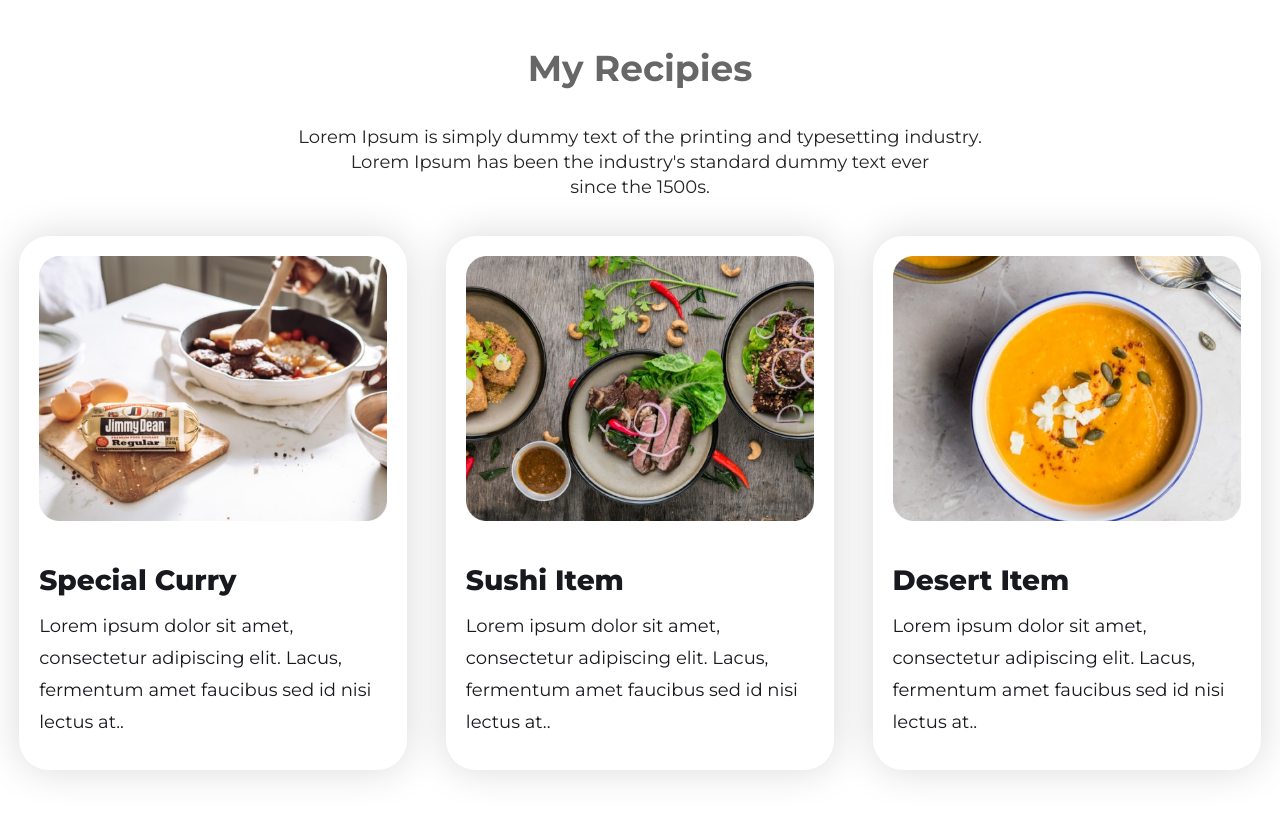
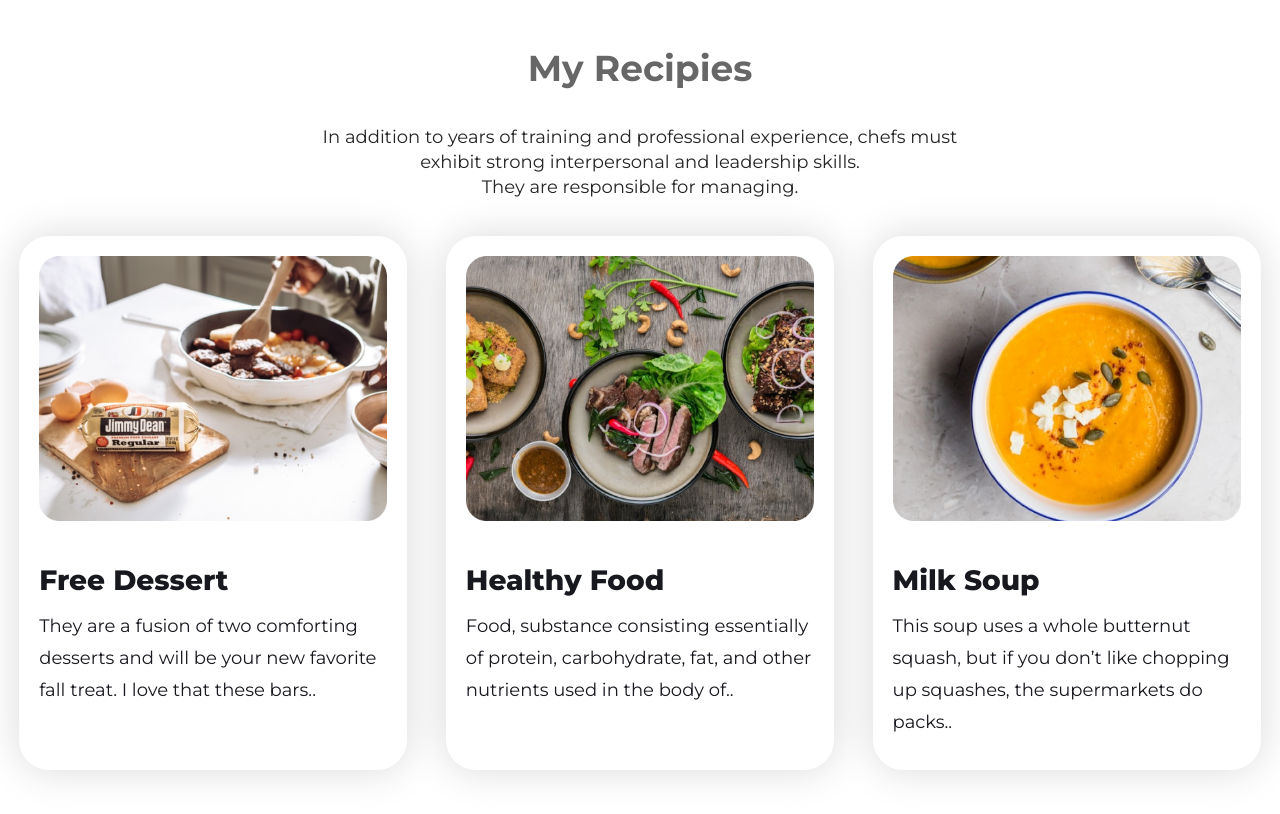
Before and after one commit to hasanfardous/assignment-1, a plain HTML site: page index.html in a window 1280 px wide. Shown: the part 1500-2314 px from the top of the page. Drawn offline with Linux system fonts and the light colour scheme.

Commit message:
Updated dummy content

```diff
--- a/index.html
+++ b/index.html
@@ -36,7 +36,7 @@
         <div class="half-width about-me-right-content">
             <h3 class="title">About Me</h3>
             <p>
-                Lorem ipsum dolor sit amet, consectetur adipiscing elit. Condimentum diam orci pretium a pharetra, feugiat cursus. Dictumst risus, sem egestas odio cras adipiscing vulputate. Nisi, risus in suscipit non. Non commodo volutpat, pharetra, vel.
+                In addition to years of training and professional experience, chefs must exhibit strong interpersonal and leadership skills. They are responsible for managing and inspiring an entire.
             </p>
             <a class="button" href="#" target="_blank">Contact me</a>
         </div>
@@ -46,29 +46,29 @@
         <div class="recipe-title text-center">
             <h2>My Recipies</h2>
             <p>
-                Lorem Ipsum is simply dummy text of the printing and typesetting industry.<br> Lorem Ipsum has been the industry's standard dummy text ever<br> since the 1500s.
+                In addition to years of training and professional experience, chefs must<br>exhibit strong interpersonal and leadership skills.<br>They are responsible for managing.
             </p>
         </div>
         <div class="recipie-items container">
             <div class="quarter-width">
                 <img src="images/recipe-1.jpg" alt="recipe 1">
-                <h3 class="title">Special Curry</h3>
+                <h3 class="title">Free Dessert</h3>
                 <p>
-                    Lorem ipsum dolor sit amet, consectetur adipiscing elit. Lacus, fermentum amet faucibus sed id nisi lectus at..
+                    They are a fusion of two comforting desserts and will be your new favorite fall treat. I love that these bars..
                 </p>
             </div>
             <div class="quarter-width">
                 <img src="images/recipe-2.jpg" alt="recipe 2">
-                <h3 class="title">Sushi Item</h3>
+                <h3 class="title">Healthy Food</h3>
                 <p>
-                    Lorem ipsum dolor sit amet, consectetur adipiscing elit. Lacus, fermentum amet faucibus sed id nisi lectus at..
+                    Food, substance consisting essentially of protein, carbohydrate, fat, and other nutrients used in the body of..
                 </p>
             </div>
             <div class="quarter-width">
                 <img src="images/recipe-3.png" alt="recipe 3">
-                <h3 class="title">Desert Item</h3>
+                <h3 class="title">Milk Soup</h3>
                 <p>
-                    Lorem ipsum dolor sit amet, consectetur adipiscing elit. Lacus, fermentum amet faucibus sed id nisi lectus at..
+                    This soup uses a whole butternut squash, but if you don’t like chopping up squashes, the supermarkets do packs..
                 </p>
             </div>
         </div>
```
